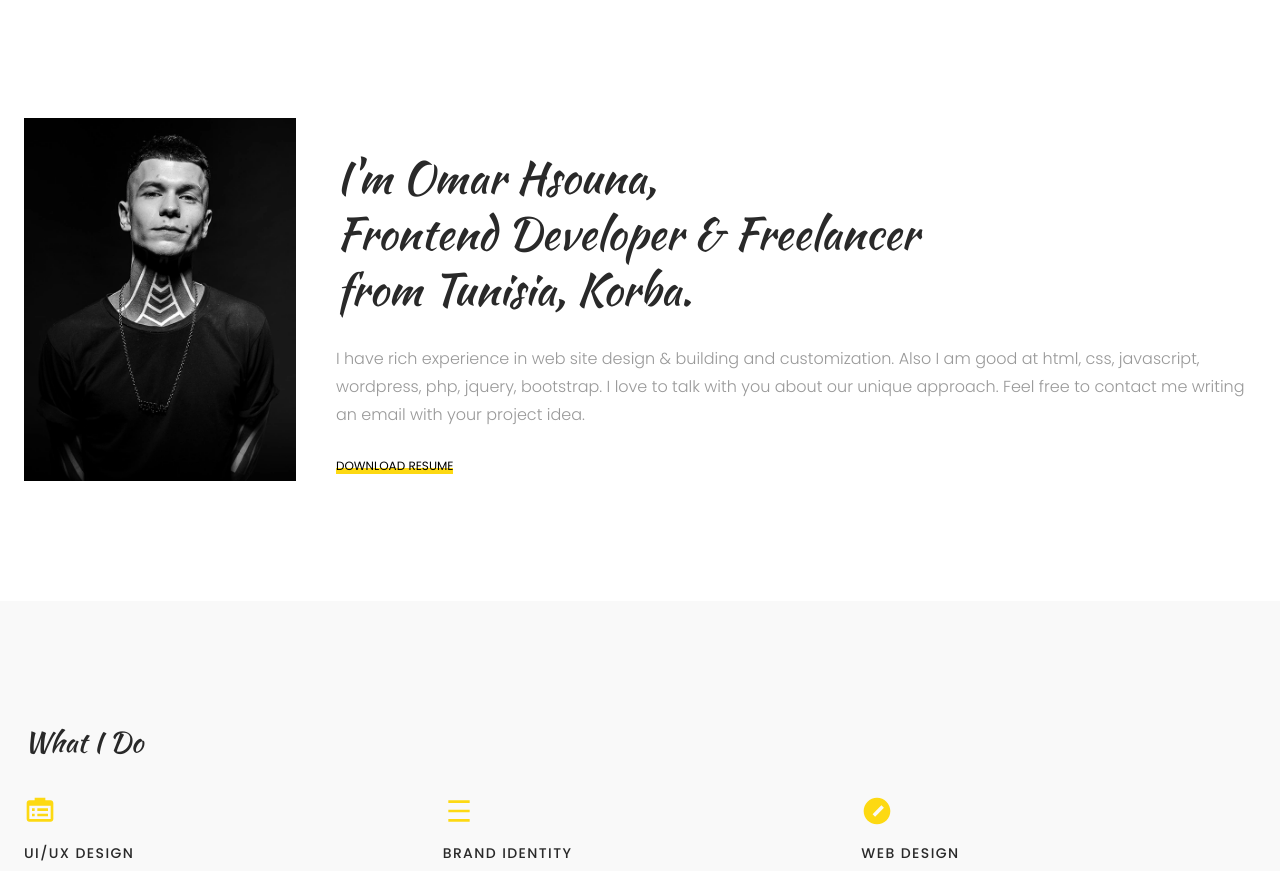
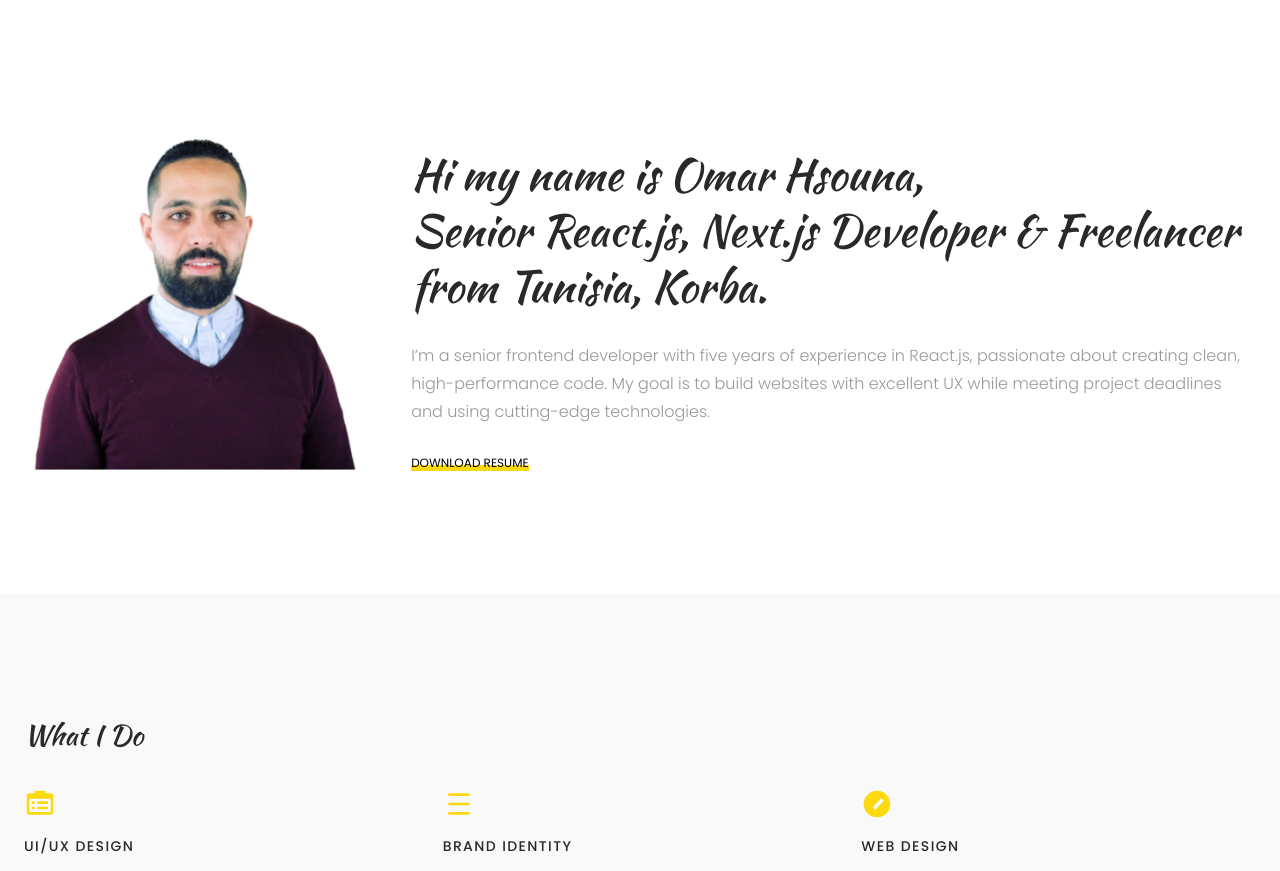
Before and after one commit to omarhsouna/next-typescript-portfolio, a Next.js app: page / in a window 1280 px wide. Shown: the part 802-1673 px from the top of the page. Built offline with nearby package versions, Linux system fonts and the light colour scheme.

Commit message:
add meta tags seo

```diff
--- a/app/layout.tsx
+++ b/app/layout.tsx
@@ -3,8 +3,16 @@ import { Kaushan_Script, Poppins } from "next/font/google";
 
 import "./globals.css";
 
-const kaushan = Kaushan_Script({ weight:'400', subsets:['latin'], variable:'--font-kaushan' });
-const poppins = Poppins({ weight:['600','500','400','300'], subsets:['latin'], variable:'--font-poppins' });
+const kaushan = Kaushan_Script({
+  weight: "400",
+  subsets: ["latin"],
+  variable: "--font-kaushan",
+});
+const poppins = Poppins({
+  weight: ["600", "500", "400", "300"],
+  subsets: ["latin"],
+  variable: "--font-poppins",
+});
 
 export const metadata: Metadata = {
   title: "Create Next App",
@@ -18,9 +26,29 @@ export default function RootLayout({
 }>) {
   return (
     <html lang="en">
+      <head>
+        <link rel="canonical" href="https://omarhsouna.com/"></link>
+        <title>Freelance Senior React.js Developer | Omar Hsouna</title>
+        <meta
+          name="description"
+          content="Freelance senior React.js developer for hire, specialising in development of responsive websites and web applications in React.js, Next.js."
+        />
+        <meta property="og:locale" content="en_US" />
+        <meta property="og:type" content="website" />
+        <meta
+          property="og:title"
+          content="Freelance Senior React.js Developer | Omar Hsouna"
+        />
+        <meta
+          property="og:description"
+          content="Freelance senior React.js developer for hire, specialising in development of responsive websites and web applications in React.js, Next.js."
+        />
+        <meta property="og:url" content="https://omarhsouna.com/" />
+        <meta property="og:site_name" content="Omar Hsouna" />
+      </head>
       <body className={`${poppins.variable} ${kaushan.variable}`}>
         {children}
-        </body>
+      </body>
     </html>
   );
 }
--- a/components/sections/About.tsx
+++ b/components/sections/About.tsx
@@ -7,7 +7,7 @@ const About = () => {
         <div className="min-w-[200px] lg:max-w-[360px]">
           <Image
             src="/images/profile.webp"
-            width={600}
+            width={800}
             height={800}
             alt="Picture of the author"
             className="z-0 object-cover bg-center"
@@ -15,18 +15,17 @@ const About = () => {
         </div>
         <div>
           <h1 className="lg:my-7 lg:text-[44px] leading-[56px] text-title font-kaushan">
-            I&apos;m Omar Hsouna,
+            Hi my name is Omar Hsouna,
             <br />
-            Frontend Developer & Freelancer
+            Senior React.js, Next.js Developer & Freelancer
             <br />
             from Tunisia, Korba.
           </h1>
           <p className="my-6 text-base font-light leading-7 text-gris-link">
-            I have rich experience in web site design & building and
-            customization. Also I am good at html, css, javascript, wordpress,
-            php, jquery, bootstrap. I love to talk with you about our unique
-            approach. Feel free to contact me writing an email with your project
-            idea.
+            I’m a senior frontend developer with five years of experience in
+            React.js, passionate about creating clean, high-performance code. My
+            goal is to build websites with excellent UX while meeting project
+            deadlines and using cutting-edge technologies.
           </p>
           <a
             download="omar-hsouna-resume"
```
Also changed, not shown: app/robots.txt (added), public/images/profile.webp, 1 other file (tests, documents, lock files or other folders).
